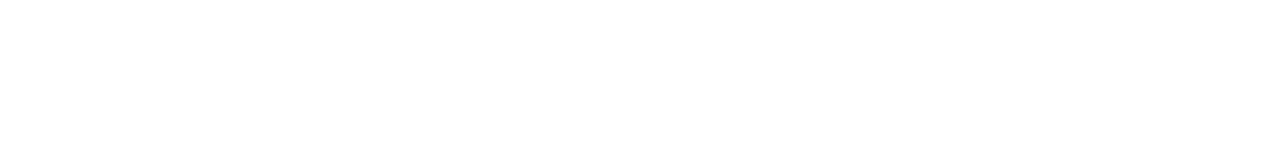
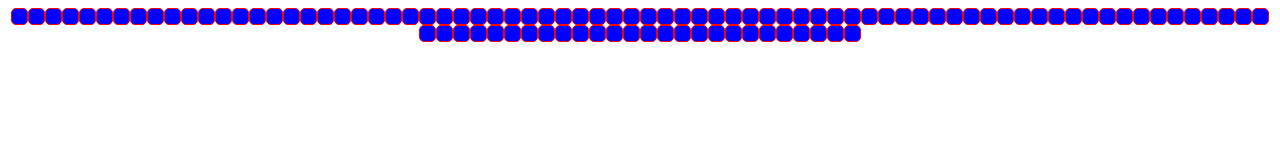
Before and after one commit to rafa-net/Etch-a-sketch, a plain HTML site: page index.html in a window 1280 px wide. Drawn offline with Linux system fonts and the light colour scheme.

Commit message:
Create squares and grid-like structure

```diff
--- a/index.html
+++ b/index.html
@@ -3,10 +3,14 @@
 <head>
   <meta charset="UTF-8">
   <meta name="viewport" content="width=device-width, initial-scale=1.0">
+  <link rel="stylesheet" href="styles.css">
   <title>Etch-a-Sketch</title>
 </head>
 <body>
+  <div id="squareContainer">
 
+
+  </div>
 
   <script src="scripts.js"></script>
 </body>
--- a/scripts.js
+++ b/scripts.js
@@ -0,0 +1,7 @@
+const div = document.getElementById("squareContainer");
+
+for (let i = 0; i < 100; i++) {
+  const square = document.createElement("div");
+  square.classList.add("square");
+  div.appendChild(square);
+}
--- a/styles.css
+++ b/styles.css
@@ -0,0 +1,19 @@
+#squareContainer {
+  display: flex;
+  flex-wrap: wrap;
+  justify-content: center;
+  align-items: center;
+  width: 100%;
+  height: 100%;
+  margin: 0;
+  padding: 0;
+  border-radius: 5px;
+
+.square {
+  background-color: blue;
+  width: 15px;
+  height: 15px;
+  margin: 0;
+  border: 1px solid red;
+  border-radius: 5px;
+}
```
